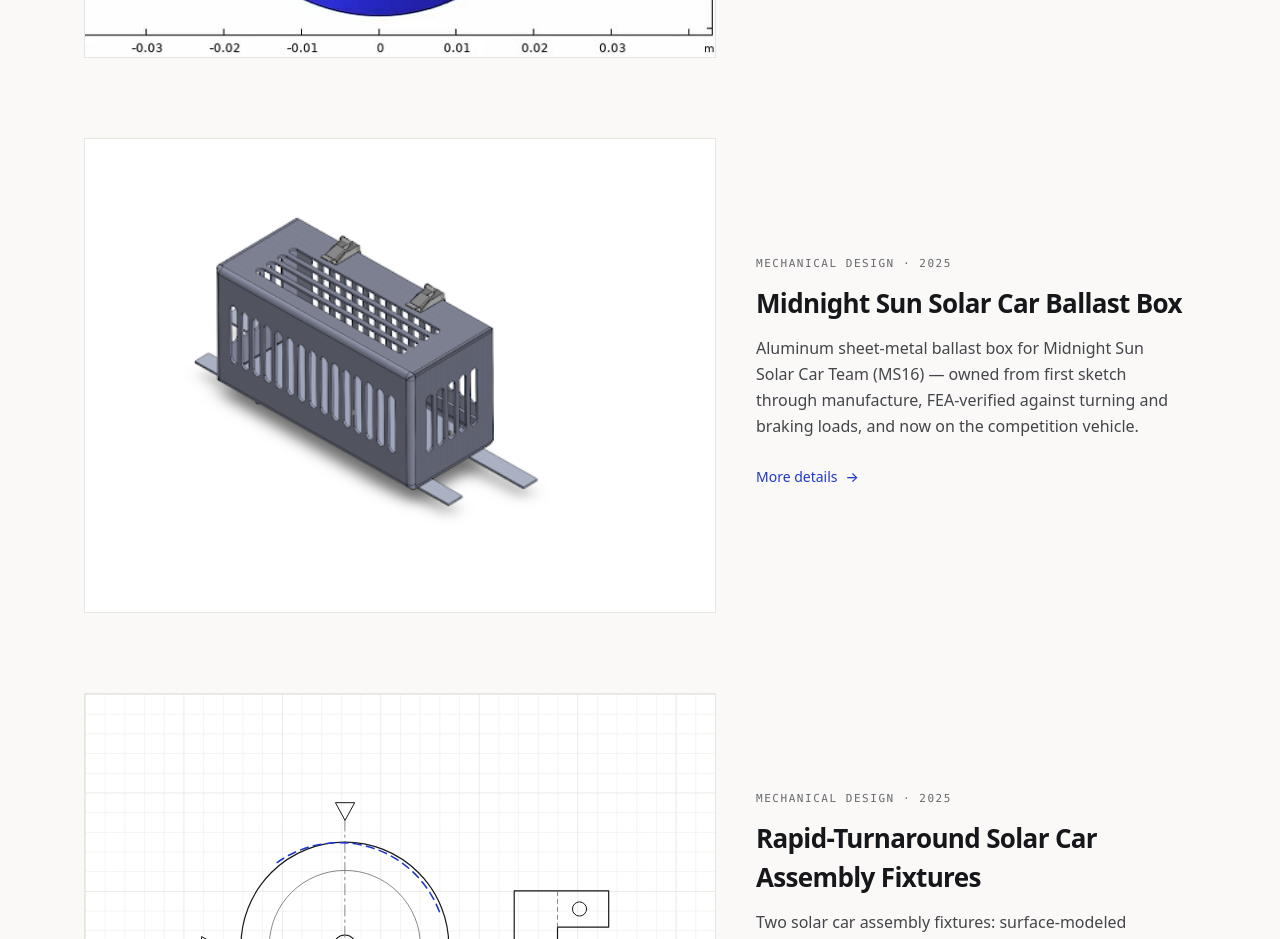
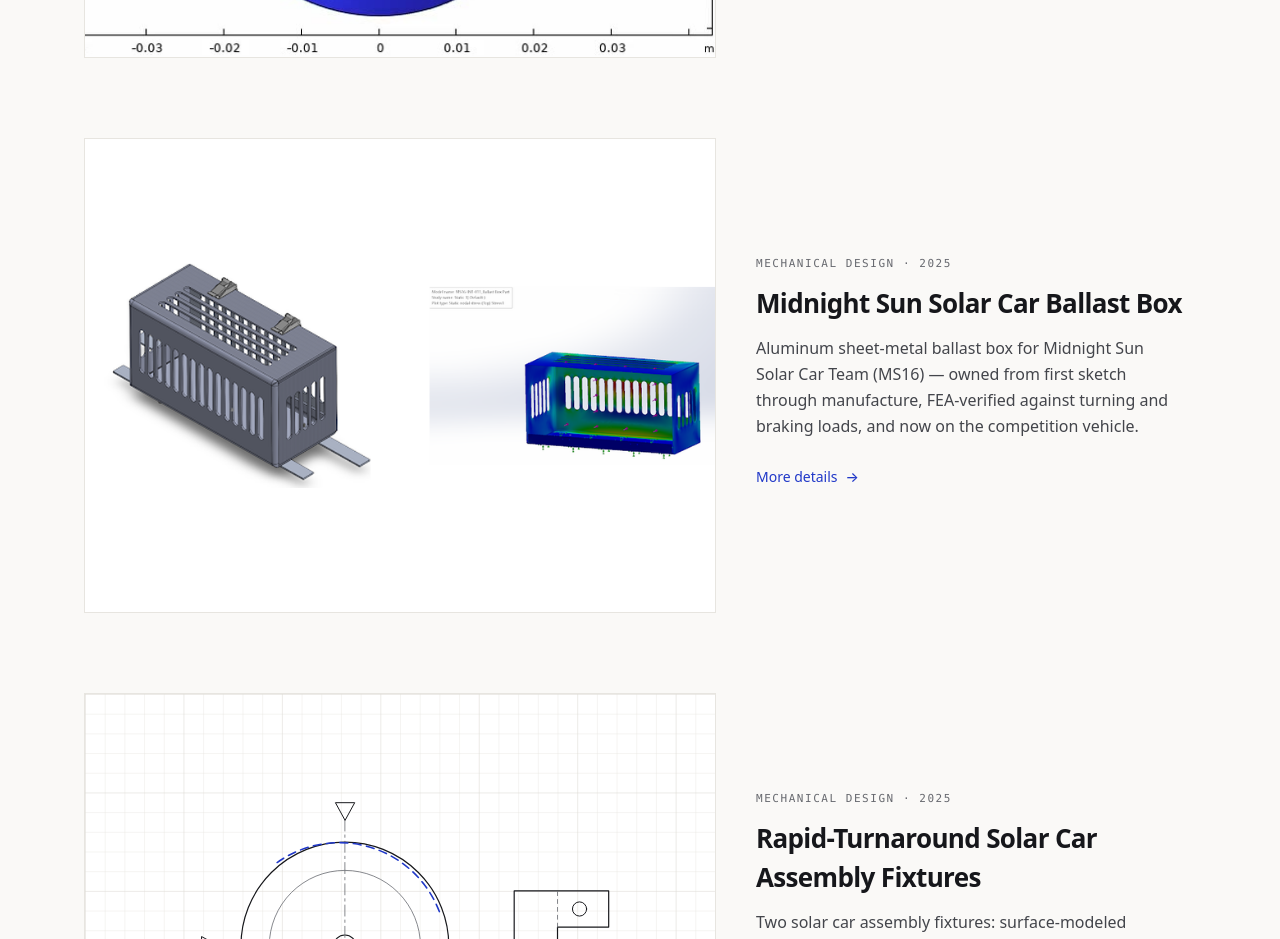
Before and after one commit to nktl-2005/personal-portfolio, a React (Vite) app: page /projects in a window 1280 px wide. Shown: the part 960-1899 px from the top of the page. Built offline with nearby package versions, Linux system fonts and the light colour scheme.

Commit message:
changed ballast cover photo

```diff
--- a/src/data/projects.ts
+++ b/src/data/projects.ts
@@ -230,8 +230,8 @@
       'Aluminum sheet-metal construction',
     ],
     figure: 'ballast',
-    image: 'images/ballast-box-cad.png',
-    imageAlt: 'SolidWorks model of the aluminum sheet-metal ballast box with vented walls and mounting tabs',
+    image: 'images/ballast-box-hero.png',
+    imageAlt: 'SolidWorks model of the aluminum sheet-metal ballast box alongside its static FEA von Mises stress results',
     outcome: [
       'Full design-to-manufacture ownership: an FEA-verified, 20% lighter sheet-metal enclosure that ended up on the competition vehicle.',
       'I owned the ballast box from first sheet-metal sketch through manufacture, and the finished assembly ended up on the competition vehicle. I designed it in SolidWorks as an aluminum sheet-metal enclosure to DFM/DFA principles, optimized the geometry for waterjet cutting, and ran static FEA to verify the ballast would not break the box under turning and braking. The final design is 20% lighter with structural integrity maintained.',
```
Also changed, not shown: public/images/ballast-box-hero.png (added).
